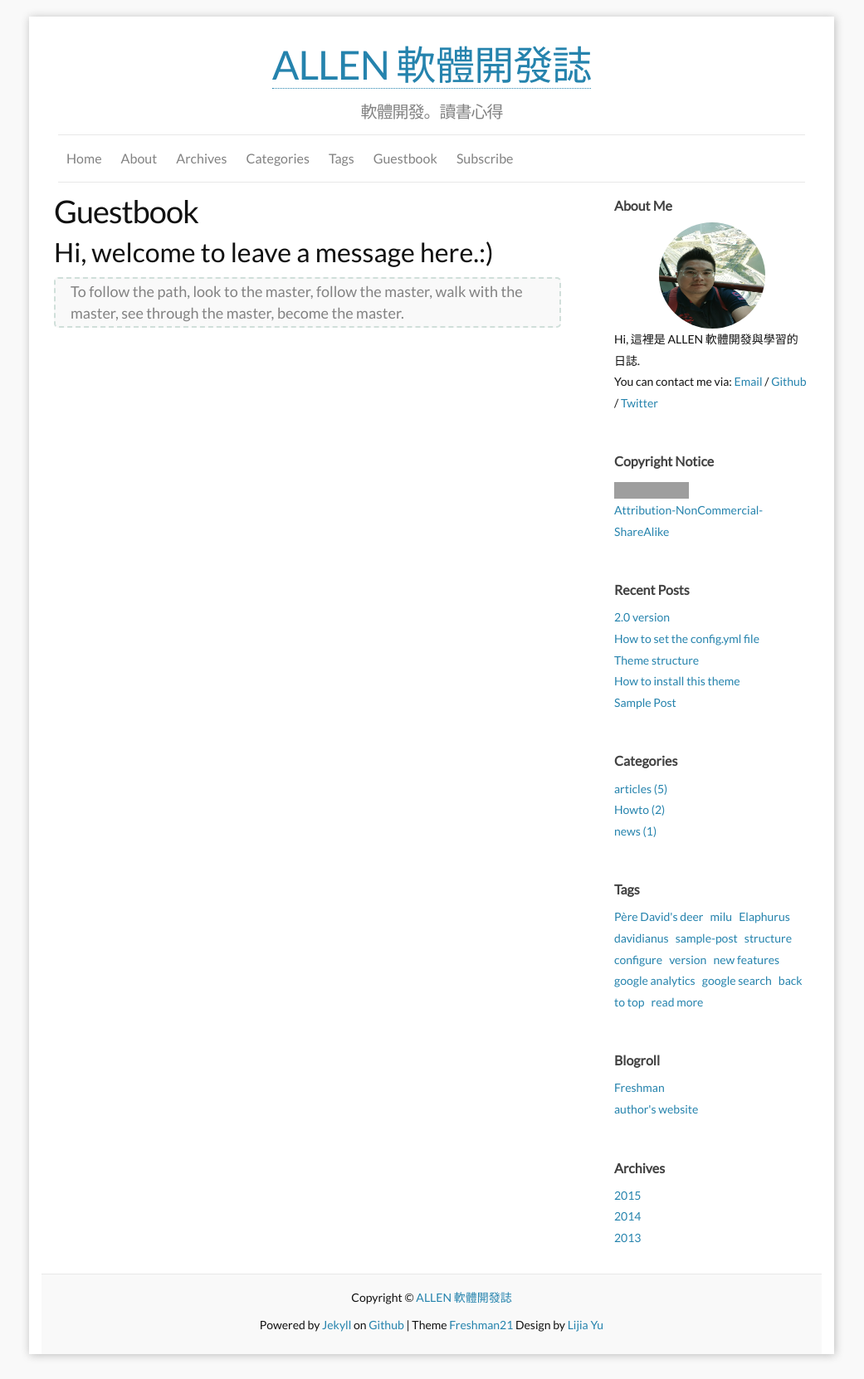
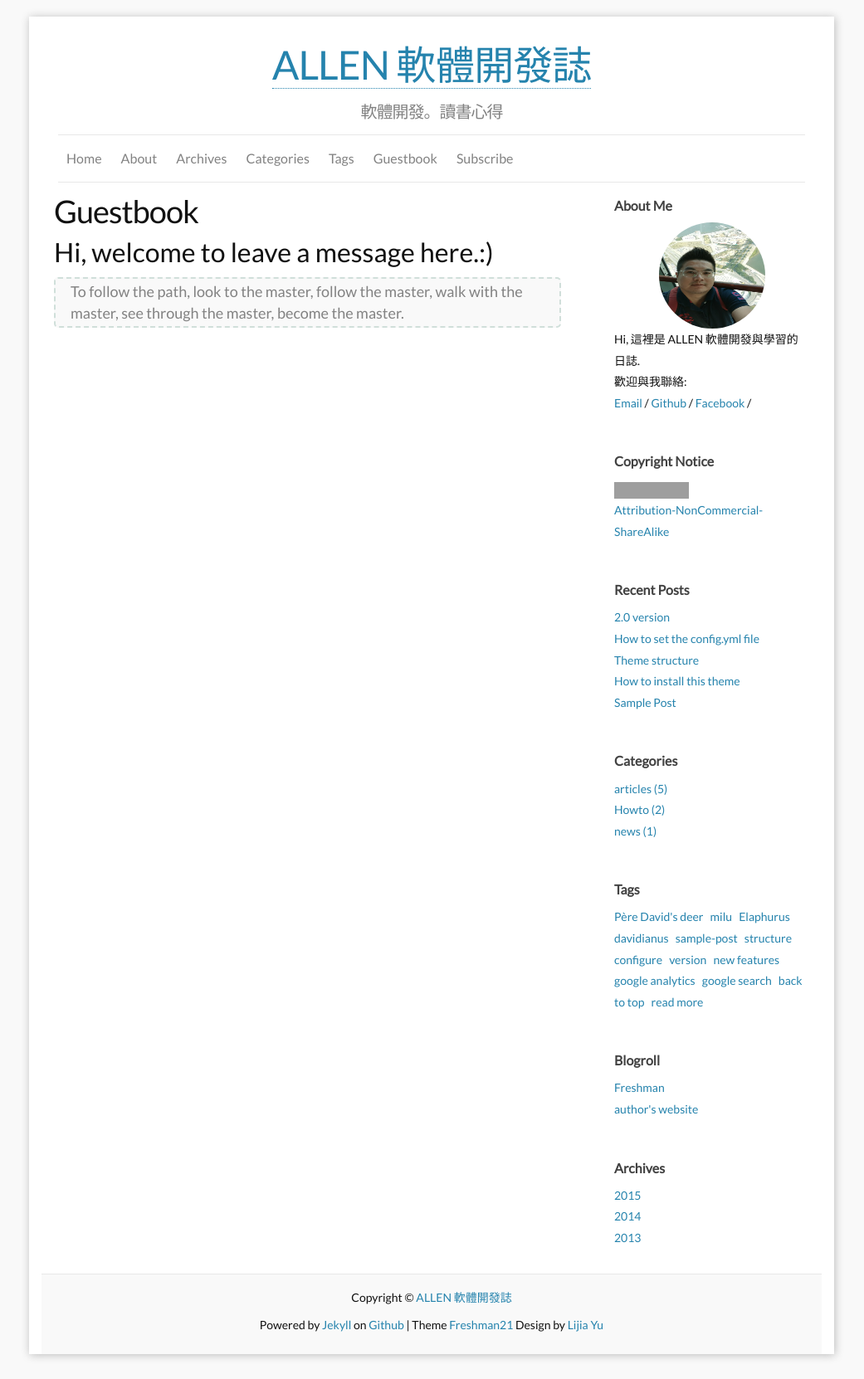
Before and after one commit to allenchien-tw/allenchien-tw.github.io, a Jekyll site: the page built from f_guestbook.md, in a window 1280 px wide. Shown: the whole page at 83% size, without its empty margins (120-1161 px from the left). Built offline with Jekyll 4.4.1, drawn with Linux system fonts in a browser that asks for light colours; some web fonts are replaced; comment, search, counter and statistics services are not loaded; grey boxes are pictures that could not be loaded.

Commit message:
[up] update about me

```diff
--- a/_config.yml
+++ b/_config.yml
@@ -11,8 +11,9 @@ locale: en_US
 
 ### Personal info and site tools info:
 #twitter_username: yulijia
-github_username:  yulijia
-disqus_shortname: allenchien-tw
+#disqus_shortname: allenchien-tw
+fb_username:  tw.allenchien
+github_username:  allenchien-tw
 favicon:     "/images/favicon.ico"
 aboutme: Hi, 這裡是 ALLEN 軟體開發與學習的日誌. # these are shown on aboutme-sidebar.
 aboutme_photo: "/images/me.jpg"
--- a/_includes/Aboutme.html
+++ b/_includes/Aboutme.html
@@ -6,17 +6,12 @@
 
   {% if site.ShowContactInfo == "True" %}
 
-  You can contact me via:
+  歡迎與我聯絡:
 
-  {% if site.email != empty %}
+  <br />
   <a href="mailto:{{site.email}}" title="mailto: {{site.email}}">Email</a> /
-  {% endif %}
-  {% if site.github_username != empty %}
   <a href="https://github.com/{{site.github_username}}" title="GithubID: {{site.github_username}}">Github</a> /
-  {% endif %}
-  {% if site.twitter_username != empty %}
-  <a href="https://twitter.com/{{site.twitter_username}}" title="TwitterID: {{site.twitter_username}}">Twitter</a>
-  {% endif %}
+  <a href="https://www.facebook.com/{{site.fb_username}}" title="Facebook: {{site.fb_username}}">Facebook</a> /
 
   {% endif %}
 
```
